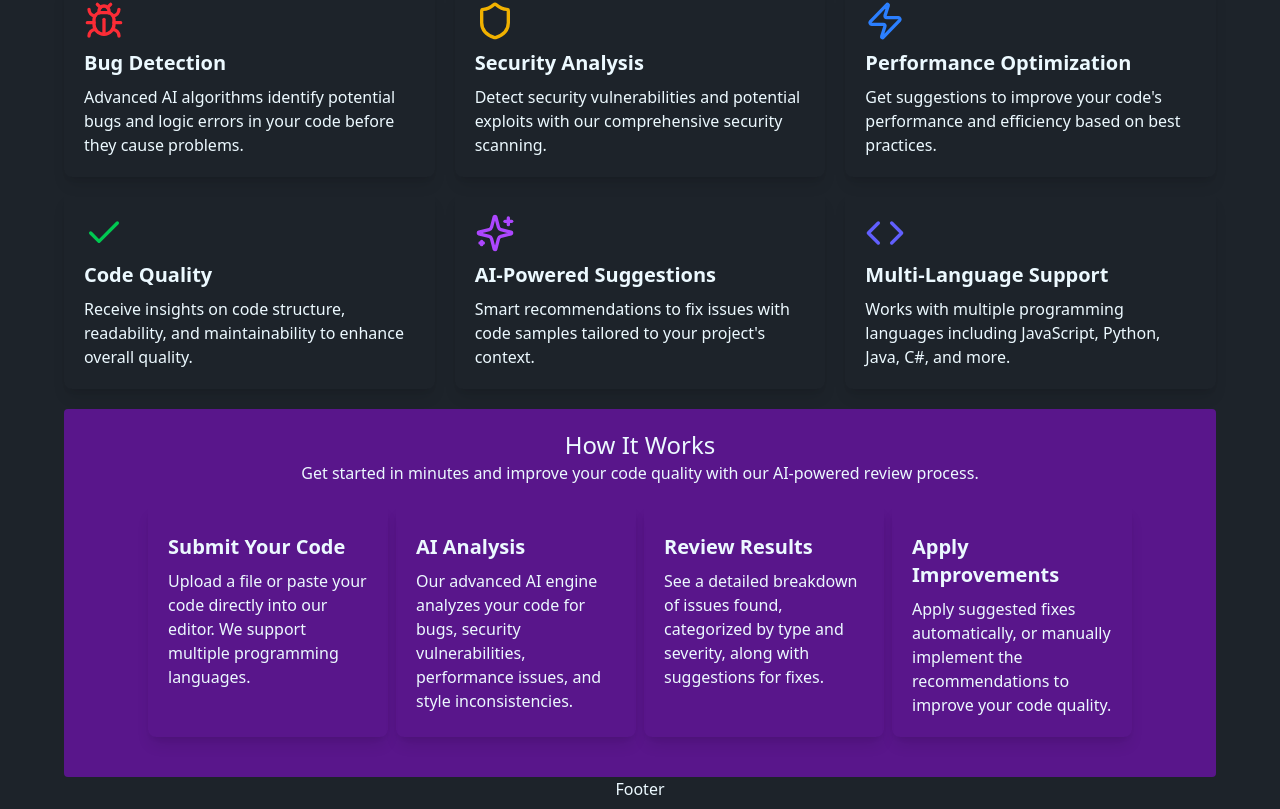
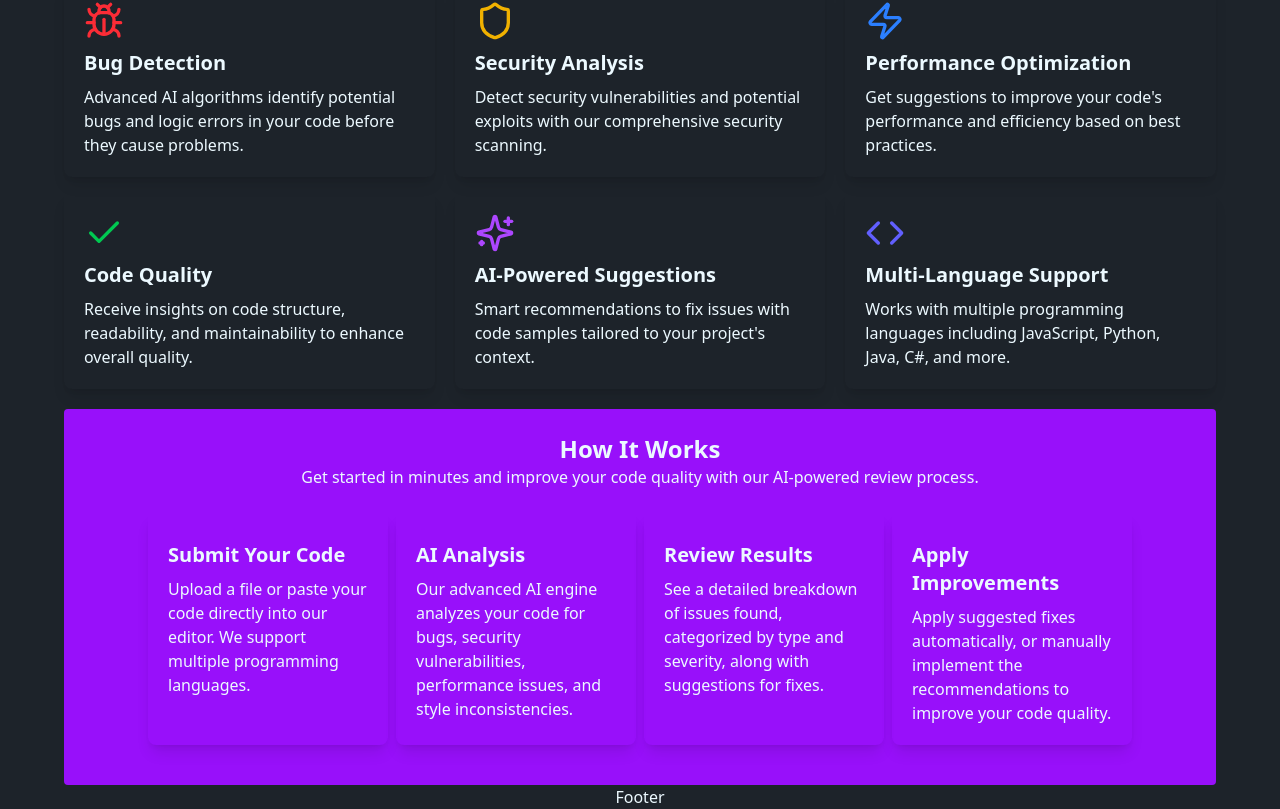
Before and after one commit to NajeebUrRehmanRaja/fixmate-ui, a React (Vite) app in the folder FrontEnd/: page / in a window 1280 px wide. Shown: the part 1634-2443 px from the top of the page. Built offline with nearby package versions, Linux system fonts and the light colour scheme.

Commit message:
Install Monaco

```diff
--- a/FrontEnd/src/pages/HowItWorks.jsx
+++ b/FrontEnd/src/pages/HowItWorks.jsx
@@ -4,12 +4,11 @@ import Cards from "../components/Cards";
 
 const HowItWorks = () => {
   return (
-    <Container className="mt-5 bg-purple-900 rounded p-5">
-      <div className="flex flex-col justify-center items-center">
-        <h1 className="text-2xl">How It Works</h1>
-        <p>
-          Get started in minutes and improve your code quality with our
-          AI-powered review process.
+    <Container className="mt-5 bg-purple-600 rounded p-5">
+      <div className="flex flex-col justify-center py-1 items-center">
+        <h1 className="text-2xl font-bold">How It Works</h1>
+        <p className="text-center">
+          Get started in minutes and improve your code quality with our AI-powered review process.
         </p>
       </div>
 
--- a/package.json
+++ b/package.json
@@ -1,5 +1,6 @@
 {
   "dependencies": {
+    "@monaco-editor/react": "^4.7.0",
     "react-icons": "^5.5.0",
     "react-toastify": "^11.0.5"
   }
```
Also changed, not shown: 1 other file (tests, documents, lock files or other folders).
